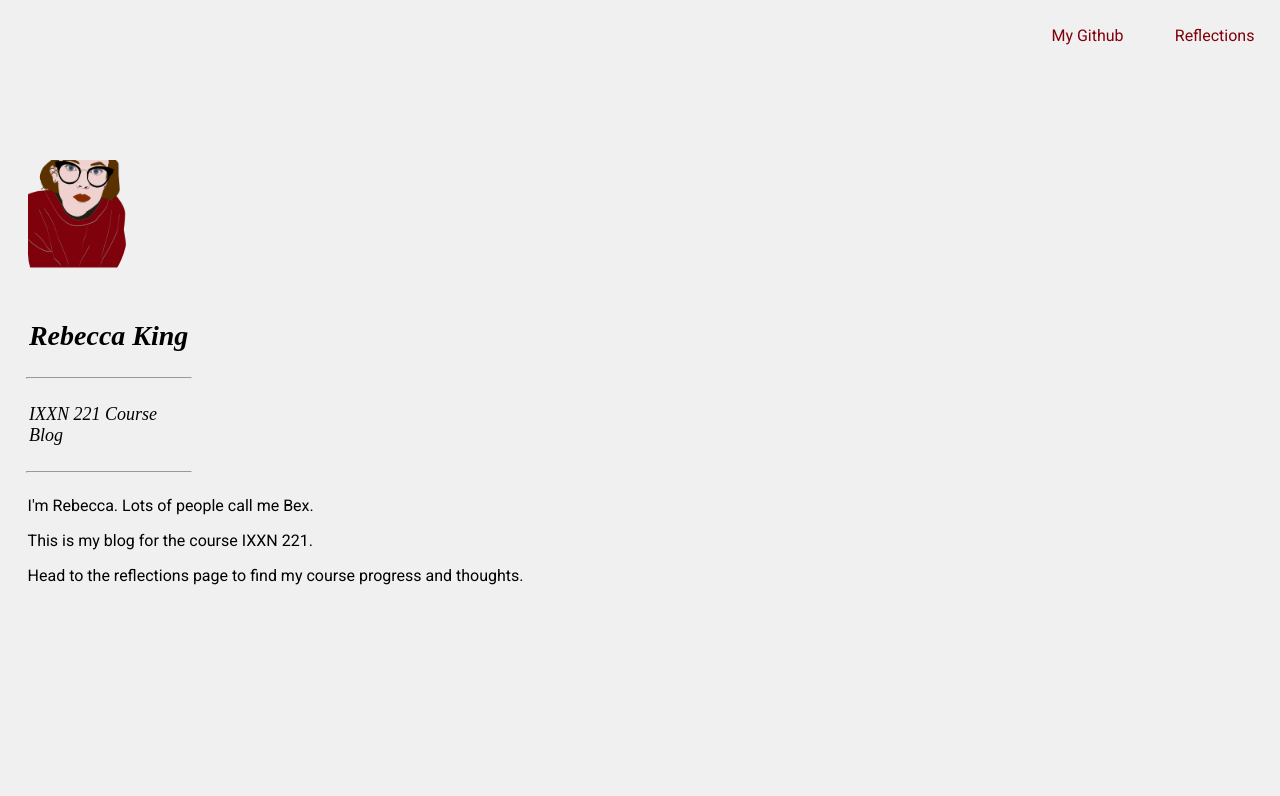
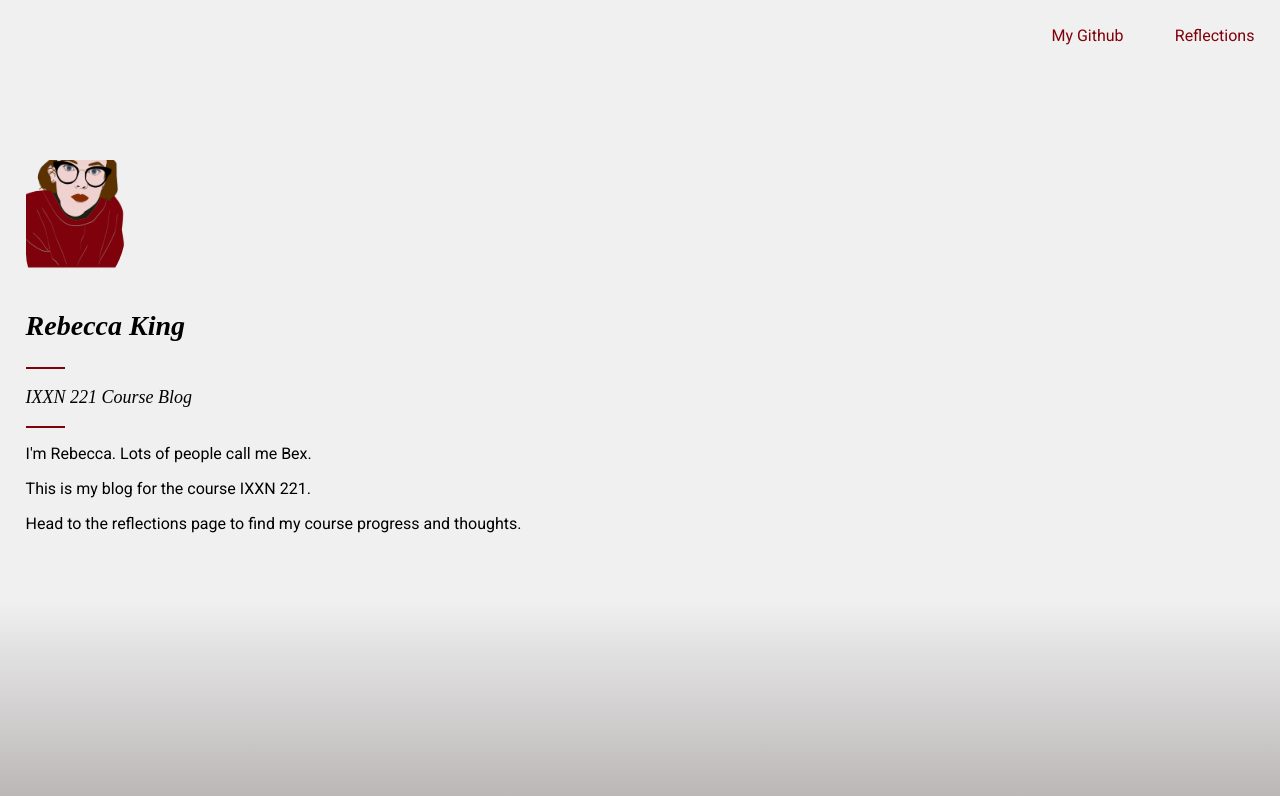
Before and after one commit to kingrebe1/IXXN221_Blog, a plain HTML site: page index.html in a window 1280 px wide. Drawn offline with Linux system fonts and the light colour scheme; a web font is replaced by a local one.

Commit message:
changed from absolute positioning. Made enclosing div to style for better consistency.

```diff
--- a/index.html
+++ b/index.html
@@ -10,10 +10,13 @@
 
 <body>
 
+
 		<nav>
 			<a href="https://github.com/kingrebe1/IXXN221_Blog">My Github</a>
 			<a href="page_1.html" id="reflections_link">Reflections</a>
 		</nav>
+
+		<div id="home">
 
 			<div id="picture">
 				<img src="images/me.png">
@@ -26,14 +29,12 @@
 				<hr>
 			</div>
 
-
-
 			<div id="blurb">
 				<p>I'm Rebecca. Lots of people call me Bex.</p>
 				<p>This is my blog for the course IXXN 221.</p>
 				<p>Head to the reflections page to find my course progress and thoughts.</p>
 			</div>
-
+		</div>
 
 </body>
 
--- a/style.css
+++ b/style.css
@@ -1,7 +1,17 @@
+html {
+	height:100%;
+	width: 100%;
+}
+
 body {
-	margin: 0px;
-	background-color: #f0f0f0
+	margin: 0;
+	padding: 0;
+	height:100%;
+	width: 100%;
+	background-repeat: no-repeat;
+	background-image: linear-gradient(#f0f0f0, #f0f0f0, #f0f0f0, #f0f0f0, #bab6b6);
 }
+
 
 nav {
 	display: flex;
@@ -20,64 +30,47 @@ a {
 a:hover {
 	text-decoration: underline;
 	color: black;
-	font-weight: 500;
+	font-weight: 400;
 }
 
+#home {
+	vertical-align: middle;
+	margin-top: 7%;
+	margin-left: 2%
+}
 
 p{
 	font-family: 'Roboto', sans-serif;
-	padding-left: 2px;
 }
 
 hr {
-	margin-top: 15%;
-	margin-bottom: 15%;
+	border: 0.5px solid #7F010B;
+	max-width: 3%;
+	margin-left: 0;
+	margin-top: 0;
 }
 
 h2 {
-	margin-left: 2%;
-	margin-bottom: 10%;
+	margin-bottom: 2%;
 	font-family: mrs-eaves-xl-serif,serif;
 	font-weight: 600;
 	font-style: italic;
 	font-size: 28px;
 	margin-top: 0px;
-	margin-bottom: 2%;
+	padding-bottom: 0px;
 }
 
 h3 {
-	/*margin-top: 5%;*/
-	margin-left: 2%;
 	font-family: mrs-eaves-xl-serif,serif;
 	font-weight: 400;
 	font-size: 18px;
 	font-style: italic;
-	/*padding-top: 2%;
-*/
+
 }
 
 img {
 	width: 100px;
 	border-bottom-left-radius: 30%;
 	border-bottom-right-radius: 50%;
-	margin-left: 2%;
 	margin-bottom: 1%;
 }
-
-#picture {
-	position:absolute;
-	top: 20%;
-	left:2%;
-}
-
-#intro {
-	position:absolute;
-	top:40%;
-	left:2%;
-}
-
-#blurb {
-	position: absolute;
-	top: 60%;
-	left: 2%;
-}
```
Lines whose indentation alone changed are shown as unchanged.
